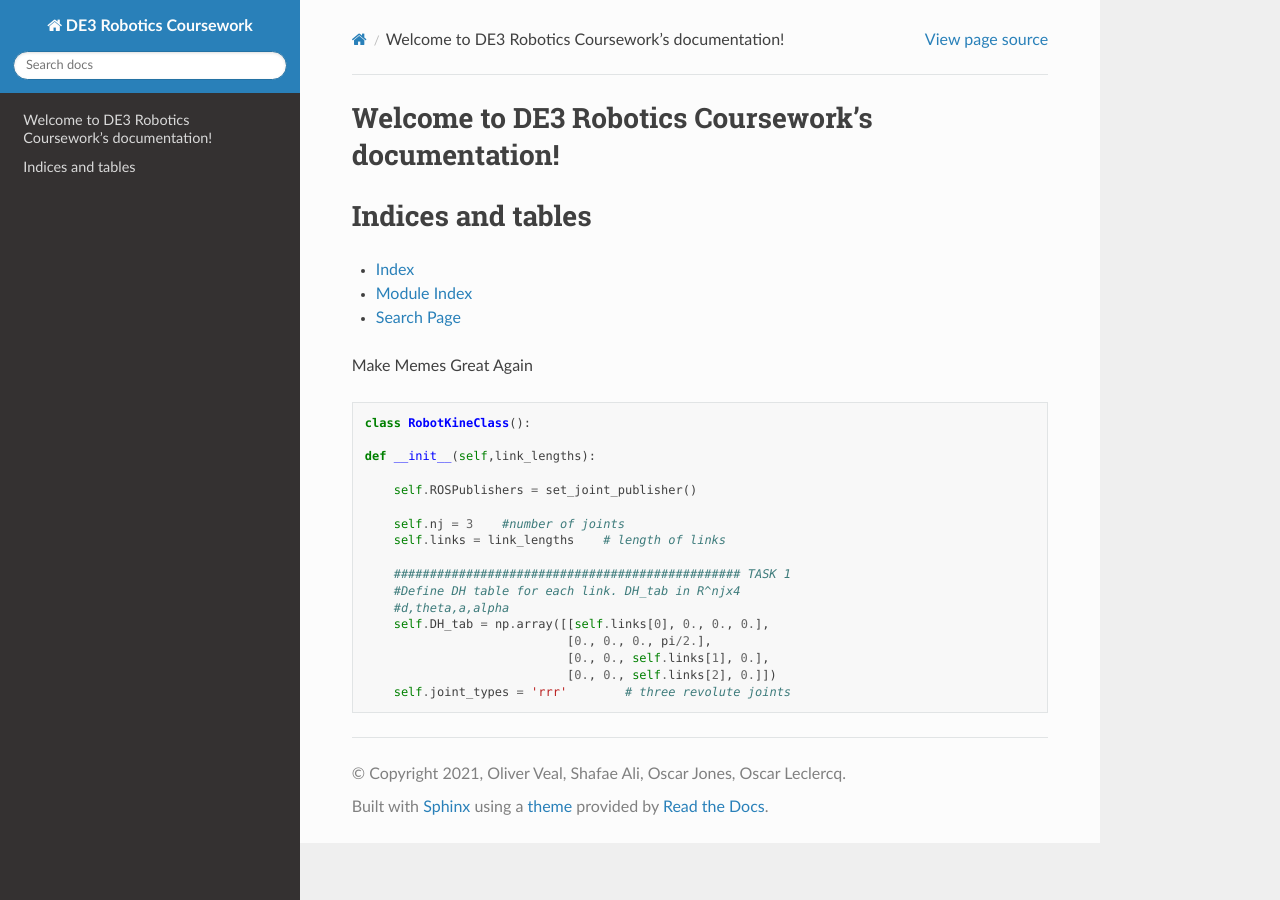
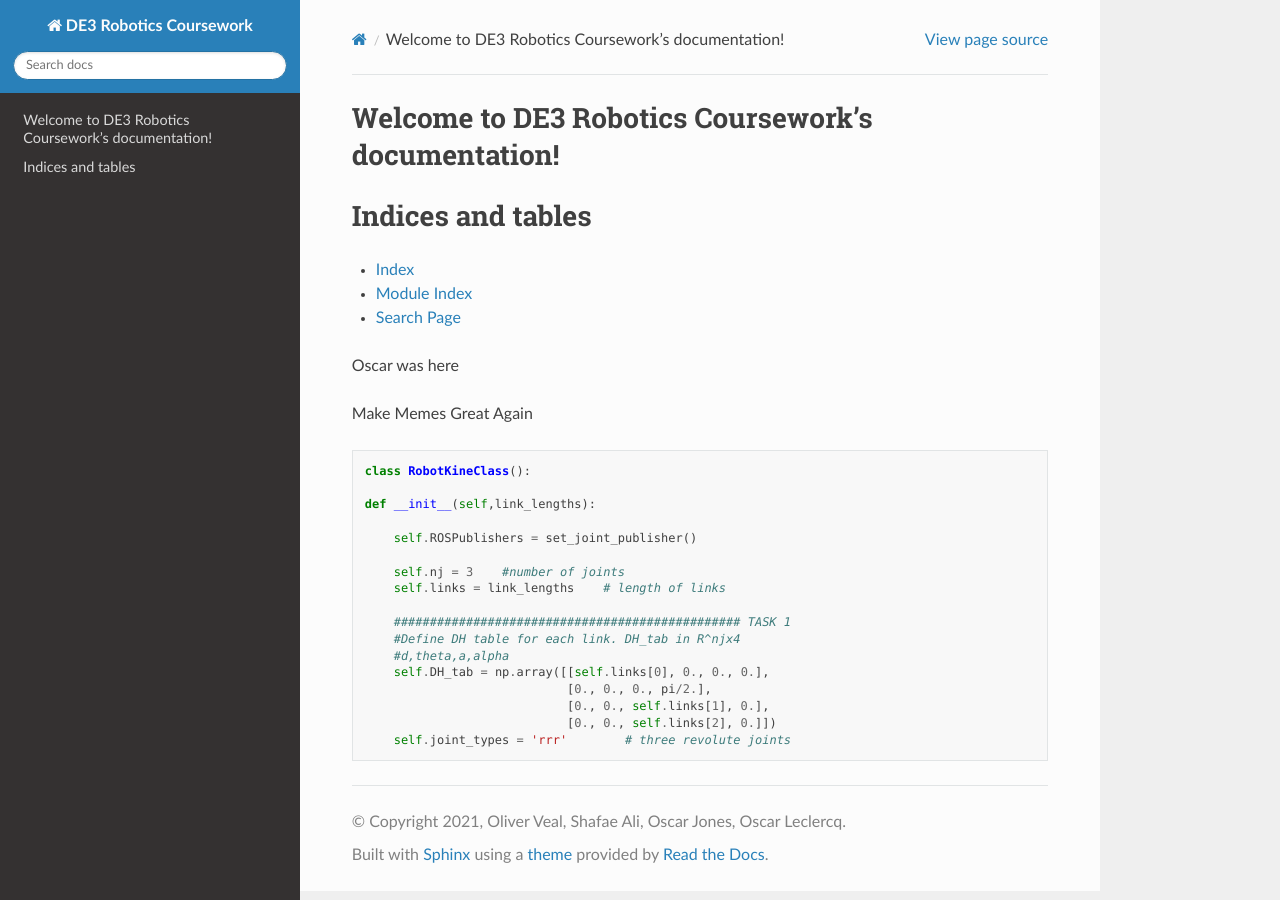
Before and after one commit to oliver-veal/robotics-coursework, a Sphinx documentation site: the page built from docs/source/index.rst, in a window 1280 px wide. Built offline with Sphinx 7.4.7 and the Read the Docs theme 2.0.0, drawn with Linux system fonts in a browser that asks for light colours.

Commit message:
Oscars changes

```diff
--- a/docs/source/index.rst
+++ b/docs/source/index.rst
@@ -18,6 +18,8 @@ Indices and tables
 * :ref:`genindex`
 * :ref:`modindex`
 * :ref:`search`
+
+Oscar was here
 
 Make Memes Great Again
 
```
